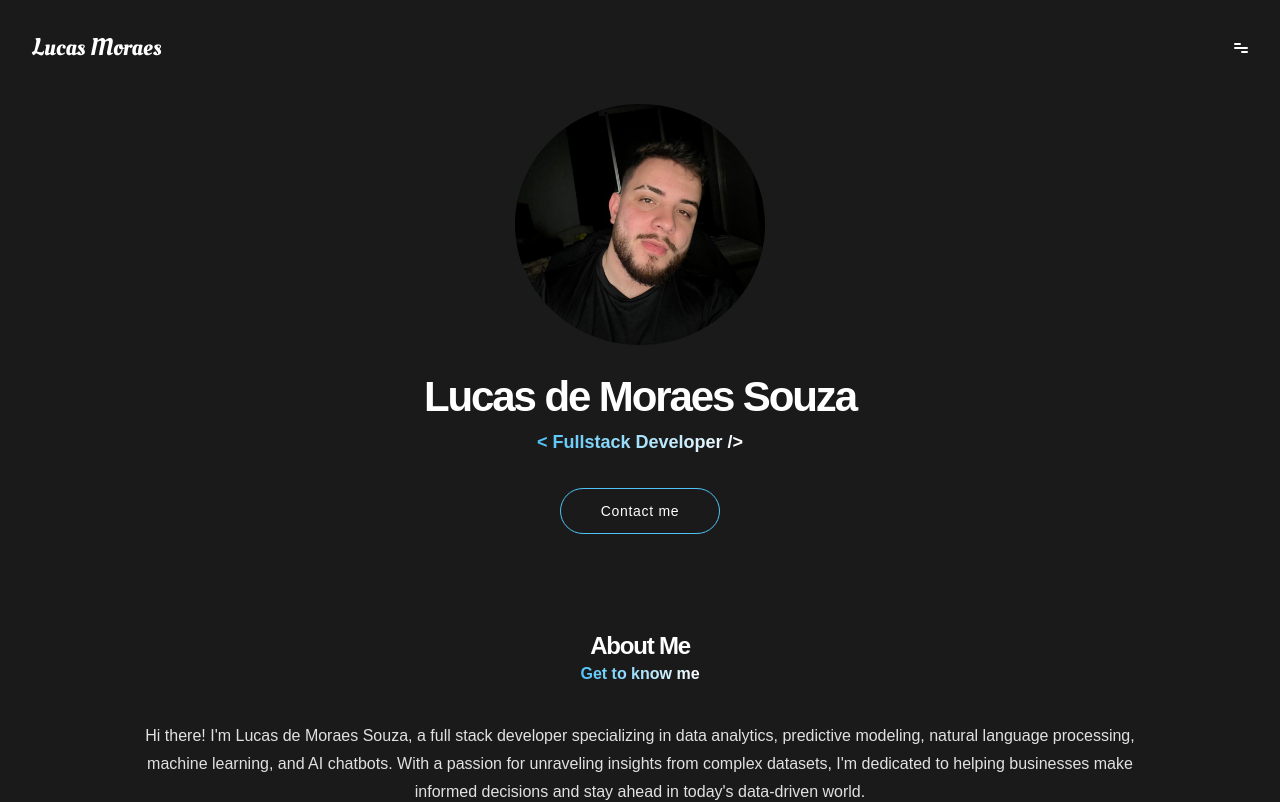
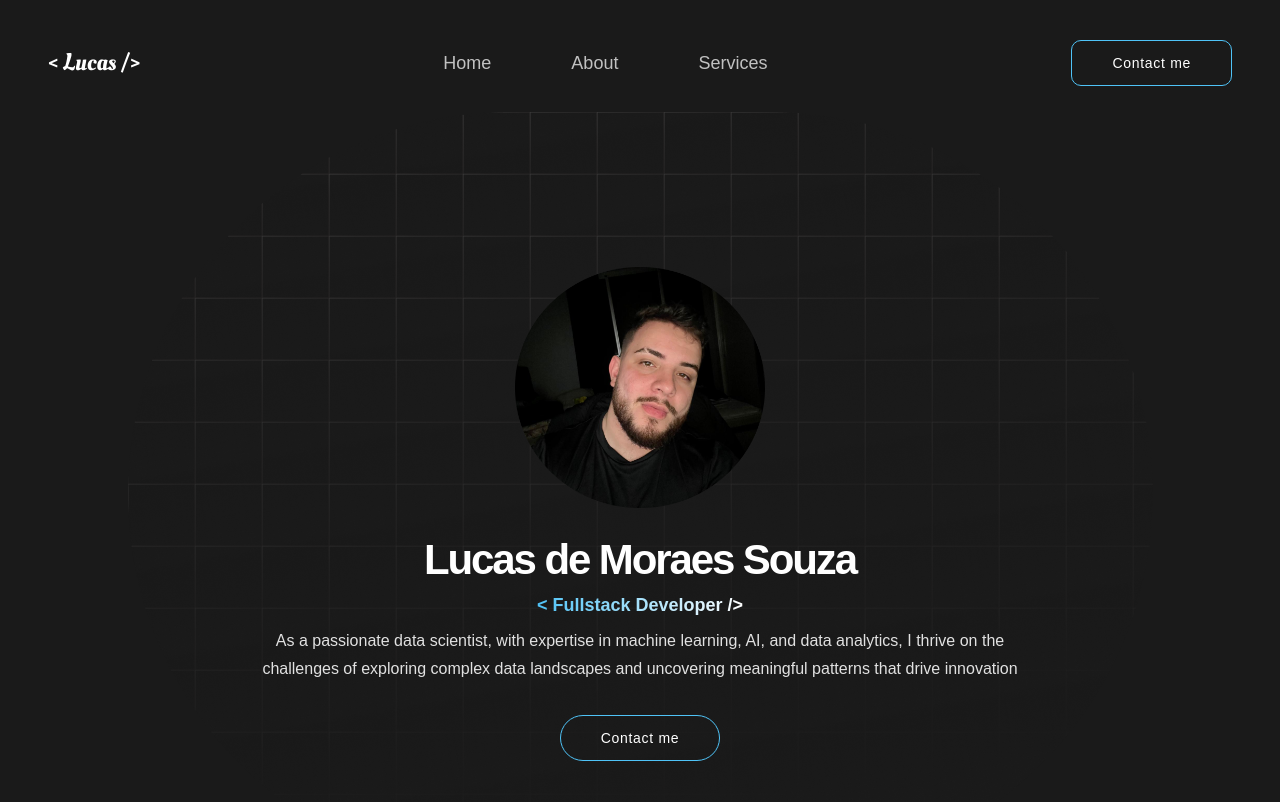
Before and after one commit to lucasmoraessouza/portfolio, a React (Vite) app: page / in a window 1280 px wide. Shown: the top 802 px of the page. Built offline with nearby package versions, Linux system fonts and the light colour scheme.

Commit message:
:sparkles: feat: new reponsive layout

```diff
--- a/package.json
+++ b/package.json
@@ -10,6 +10,7 @@
     "preview": "vite preview"
   },
   "dependencies": {
+    "classnames": "^2.5.1",
     "react": "^18.3.1",
     "react-dom": "^18.3.1"
   },
--- a/src/assets/icons/header-icon.tsx
+++ b/src/assets/icons/header-icon.tsx
@@ -1,6 +1,10 @@
 function HeaderIcon(props: any) {
   return (
-    <svg width={14} height={10} viewBox="0 0 14 10" fill="none" {...props}>
+    <svg
+      viewBox="0 0 14 10"
+      fill="none"
+      {...props}
+    >
       <path
         d="M1 0h5a1 1 0 010 2H1a1 1 0 010-2zm7 8h5a1 1 0 110 2H8a1 1 0 010-2zM1 4h12a1 1 0 110 2H1a1 1 0 010-2z"
         fill="#fff"
--- a/src/components/Button/index.tsx
+++ b/src/components/Button/index.tsx
@@ -1,10 +1,21 @@
+import classNames from "classnames";
+
 interface ButtonProps {
   text: string;
+  square?: boolean;
 }
 
-export function Button({ text = "" }: ButtonProps) {
+export function Button({ text = "", square = false }: ButtonProps) {
   return (
-    <button className="px-10 py-3 border-[1px] border-[#4fc3f7] rounded-[75px] font-serrat font-medium text-sm text-white tracking-wider">
+    <button
+      className={classNames(
+        "px-10 py-3 border-[1px] border-[#4fc3f7] font-serrat font-medium text-sm text-white tracking-wider",
+        {
+          "rounded-[10px]": square,
+          "rounded-[75px]": !square,
+        }
+      )}
+    >
       {text}
     </button>
   );
--- a/src/components/GetInTouch/index.tsx
+++ b/src/components/GetInTouch/index.tsx
@@ -1,7 +1,7 @@
 export function GetInTouch() {
   return (
     <div className="flex flex-col justify-center items-center w-full max-w-2xl">
-      <span className="font-poppins antialiased font-extrabold text-2xl tracking-tighter">
+      <span className="font-poppins antialiased font-extrabold text-4xl tracking-tighter">
         Get in touch
       </span>
       <span className="text-transparent bg-clip-text bg-gradient-to-r from-[#4FC3F7] to-[#FFFFFF] antialiased font-poppins font-semibold text-base">
--- a/src/components/Header/index.tsx
+++ b/src/components/Header/index.tsx
@@ -1,10 +1,78 @@
+import { useState } from "react";
 import HeaderIcon from "../../assets/icons/header-icon";
+import { Button } from "../Button";
 
 export function Header() {
+  const [menuOpen, setMenuOpen] = useState(false);
+
+  const toggleMenu = () => {
+    setMenuOpen(!menuOpen);
+  };
+
   return (
-    <div className="flex flex-row justify-between items-center">
-      <span className="font-oleo antialiased text-2xl font-medium">Lucas Moraes</span>
-      <HeaderIcon width={14} height={10} />
+    <div className="relative flex flex-row justify-between items-center p-4 py-2">
+      <span className="font-oleo antialiased text-2xl font-medium">{"< Lucas />"}</span>
+      <div className="block md:hidden">
+        <HeaderIcon
+          height={15}
+          onClick={toggleMenu}
+          className="cursor-pointer"
+        />
+      </div>
+      <div className="hidden md:flex gap-20 font-serrat font-medium text-lg text-[#C1C1C1]">
+        <a href="#main" className="hover:text-lightPrimary ">
+          Home
+        </a>
+        <a href="#about-me" className="hover:text-lightPrimary">
+          About
+        </a>
+        <a href="#what-i-do" className="hover:text-lightPrimary">
+          Services
+        </a>
+      </div>
+      <div className="hidden md:flex">
+        <Button text="Contact me" square />
+      </div>
+      {menuOpen && (
+        <div className="absolute top-full right-0 mt-2 w-48 bg-menu border-[#484E53] border shadow-lg rounded-lg md:hidden">
+          <ul className="flex flex-col">
+            <li>
+              <a href="#main" className="block px-4 py-2 hover:bg-[#2A2A2A]">
+                Main
+              </a>
+            </li>
+            <li>
+              <a
+                href="#about-me"
+                className="block px-4 py-2 hover:bg-[#2A2A2A]"
+              >
+                About Me
+              </a>
+            </li>
+            <li>
+              <a
+                href="#what-i-do"
+                className="block px-4 py-2 hover:bg-[#2A2A2A]"
+              >
+                What I Do
+              </a>
+            </li>
+            <li>
+              <a
+                href="#get-in-touch"
+                className="block px-4 py-2 hover:bg-[#2A2A2A]"
+              >
+                Get In Touch
+              </a>
+            </li>
+            <li>
+              <a href="#footer" className="block px-4 py-2 hover:bg-[#2A2A2A]">
+                Footer
+              </a>
+            </li>
+          </ul>
+        </div>
+      )}
     </div>
   );
 }
--- a/src/components/Main/index.tsx
+++ b/src/components/Main/index.tsx
@@ -3,13 +3,18 @@ import { Button } from "../Button";
 
 export function Main() {
   return (
-    <div className="flex flex-col justify-center items-center ">
+    <div className="flex flex-col justify-center items-center min-h-screen bg-grid-mobile sm:bg-grid-desk bg-no-repeat bg-center">
       <img src={Avatar} className="pt-10 pb-5 max-w-[250px]" />
       <span className="font-poppins antialiased font-extrabold text-[42px] tracking-tighter text-center hover:text-transparent hover:bg-clip-text hover:bg-gradient-to-r hover:from-[#4FC3F7] hover:to-[#FFFFFF] duration-300">
         Lucas de Moraes Souza
       </span>
       <span className="text-transparent bg-clip-text bg-gradient-to-r from-[#4FC3F7] to-[#FFFFFF] antialiased font-poppins font-semibold text-lg">
         {"< Fullstack Developer />"}
+      </span>
+      <span className="font-poppins antialiased text-md font-medium text-[#E1E1E1] text-center leading-7 mt-2 max-w-3xl ">
+        As a passionate data scientist, with expertise in machine learning, AI,
+        and data analytics, I thrive on the challenges of exploring complex data
+        landscapes and uncovering meaningful patterns that drive innovation
       </span>
       <div className="mt-8">
         <a href="#get-in-touch">
--- a/src/components/WhatIDo/index.tsx
+++ b/src/components/WhatIDo/index.tsx
@@ -3,7 +3,6 @@ import { Card } from "../Card";
 export function WhatIDo() {
   return (
     <div className="flex flex-col justify-center items-center text-white py-12">
-      {/* Título */}
       <span className="font-poppins antialiased font-extrabold text-4xl tracking-tighter">
         What I Do
       </span>
--- a/tailwind.config.js
+++ b/tailwind.config.js
@@ -5,6 +5,7 @@ export default {
     extend: {
       colors: {
         primary: "#1A1A1A",
+        menu: "#0F0F0F"
       },
       fontFamily: {
         inter: ["Inter", "sans-serif"],
```
Also changed, not shown: 1 other file (tests, documents, lock files or other folders).
